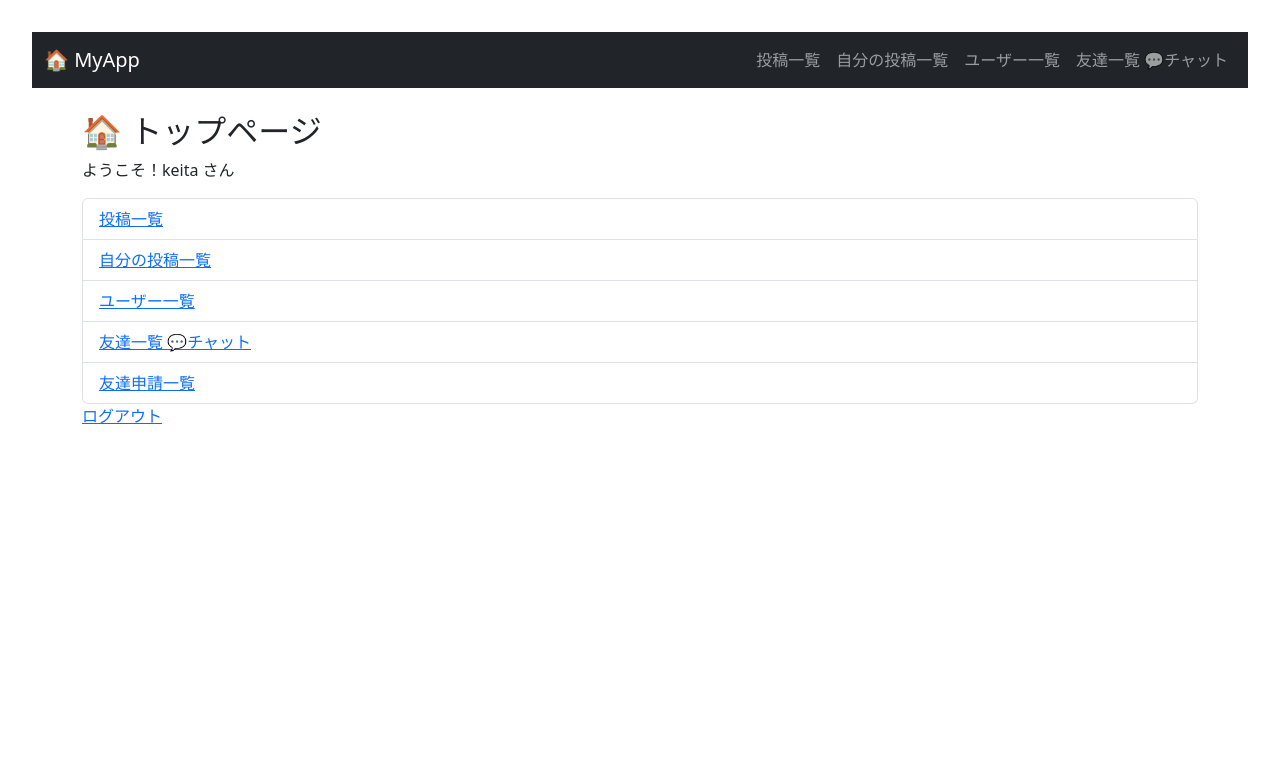
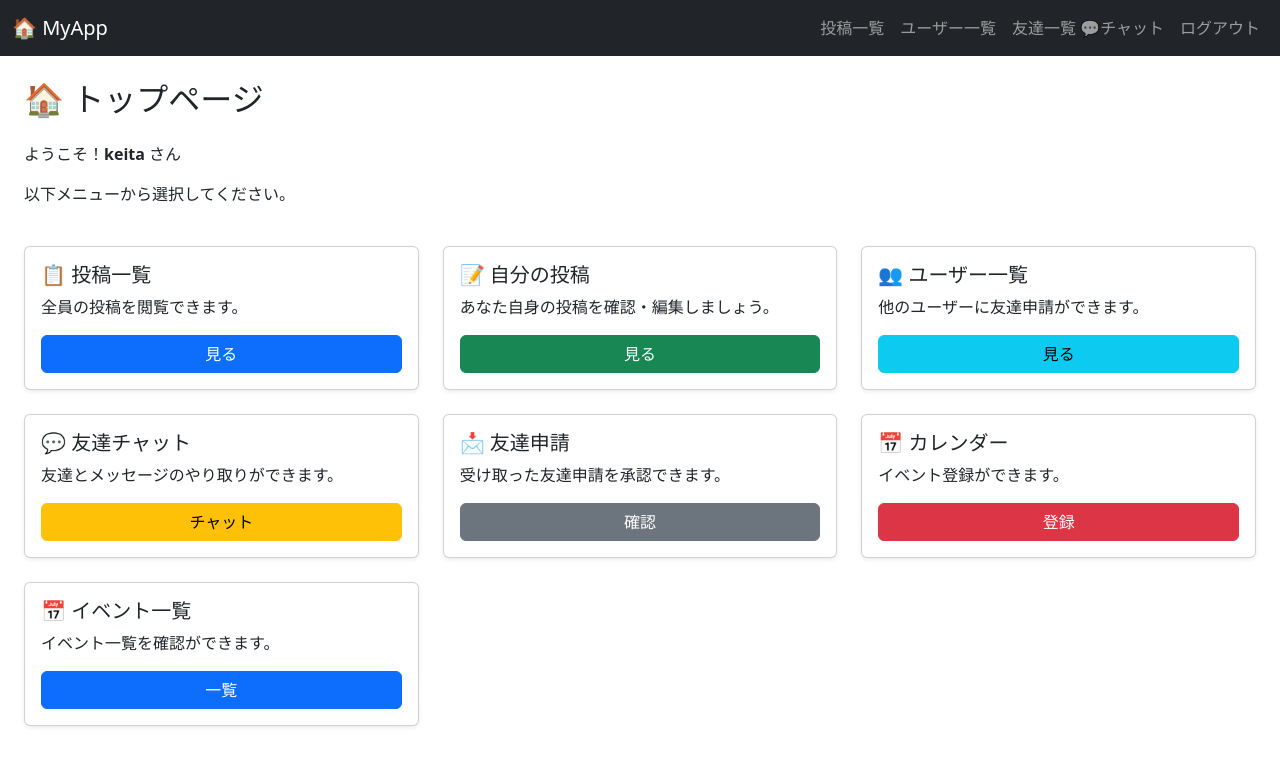
Before and after one commit to hayashi-keita/django-chat-app, a Django app: page / in a window 1280 px wide. Shown: the top 766 px of the page. Run offline with Django 3.2, Linux system fonts and the light colour scheme; a user stored in the database is signed in; data comes from the database, SQL or seed files in the repository; both versions use the stored data as it was after the commit.

Commit message:
イベント機能追加

```diff
--- a/app/admin.py
+++ b/app/admin.py
@@ -1,5 +1,6 @@
 from django.contrib import admin
-from .models import Post, FriendshipRequest
+from .models import Post, FriendshipRequest, ChatMessage
 
 admin.site.register(Post)
 admin.site.register(FriendshipRequest)
+admin.site.register(ChatMessage)
--- /dev/null
+++ b/app/context_processors.py
@@ -0,0 +1,8 @@
+from .models import ChatMessage
+
+def unread_count(request):
+    if request.user.is_authenticated:
+        count = ChatMessage.objects.filter(receiver=request.user, is_read=False).count()
+    else:
+        count = 0
+    return {'unread_count': count}
--- a/app/templates/app/base.html
+++ b/app/templates/app/base.html
@@ -6,8 +6,18 @@
     <title>{% block title %}My App{% endblock %}</title>
     <!-- ✅ Bootstrap CDN -->
     <link href="https://cdn.jsdelivr.net/npm/bootstrap@5.3.3/dist/css/bootstrap.min.css" rel="stylesheet">
+    <!-- ✅ 余白を除去して全体を広げる -->
     <style>
-        body { padding: 2rem;}
+        html, body {
+            margin: 0;
+            padding: 0;
+        }
+        .card{
+            transition: transform 0.2s ease;
+        }
+        .card:hover{
+            transform: scale(1.02);
+        }
     </style>
 </head>
 <body>
@@ -18,17 +28,26 @@
             <div class="collapse navbar-collapse">
                 <ul class="navbar-nav ms-auto">
                     <li class="nav-item"><a class="nav-link" href="{% url 'post_list' %}">投稿一覧</a></li>
-                    <li class="nav-item"><a class="nav-link" href="{% url 'my_posts' %}">自分の投稿一覧</a></li>
                     <li class="nav-item"><a class="nav-link" href="{% url 'user_list' %}">ユーザー一覧</a></li>
-                    <li class="nav-item"><a class="nav-link" href="{% url 'friend_list' %}">友達一覧 💬チャット</a></li>
+                    <li class="nav-item">
+                        <a class="nav-link" href="{% url 'friend_list' %}">
+                            友達一覧 💬チャット
+                            {% if unread_count > 0 %}
+                                <span class="badge bg-danger rounded-pill">{{ unread_count }}</span>
+                            {% endif %}
+                        </a>
+                    </li>
+                    <li class="nav-item"><a class="nav-link" href="{% url 'logout' %}">ログアウト</a></li>
                 </ul>
             </div>
         </div>
     </nav>
-
-    <div class="container">
+    <!-- ✅ container → container-fluid に変更 -->
+    <div class="container-fluid px-4">
         {% block content %}{% endblock %}
     </div>
     {% block script %}{% endblock %}
+    <!-- ✅ Bootstrap JS（ナビバー動作用） -->
+    <script src="https://cdn.jsdelivr.net/npm/bootstrap@5.3.3/dist/js/bootstrap.bundle.min.js"></script>
 </body>
 </html>
--- a/app/templates/app/chat.html
+++ b/app/templates/app/chat.html
@@ -12,7 +12,7 @@
     <div id="chat-box" style="border: 1px solid #ccc; padding: 10px; height: 300px; overflow-y: scroll;">
         {% for msg in messages %}
             <p>
-                <strong>{{ msg.sender.username }}</strong>: {{ msg.message }}
+                <strong>{% if msg.sender == request.user %}自分{% else %}{{ msg.sender.username }}{% endif %}</strong>: {{ msg.message }}
                 <small>({{ msg.timestamp|date:'Y/m/d H:i' }})</small>
 
                 {% if msg.sender == request.user %}
@@ -52,7 +52,7 @@
         if (!message) return;
 
         const csrfToken = document.querySelector('[name=csrfmiddlewaretoken]').value;
-        const currentUsername = document.body.dataset.username;
+        const currentUsername = document.getElementById('chat-container').dataset.username;
 
         fetch("{% url 'send_message_ajax' friend.id %}", {
             method: 'POST',
@@ -67,7 +67,7 @@
             if (data.status === 'ok') {
                 const chatBox = document.getElementById('chat-box');
                 const newMessage = document.createElement('p');
-                newMessage.innerHTML = `<strong>${currentUsername}</strong>: ${message} <small>(今)</small>`;
+                newMessage.innerHTML = `<strong>自分</strong>: ${message} <small>(今)</small>`;
                 chatBox.appendChild(newMessage);
                 messageInput.value = '';
                 chatBox.scrollTop = chatBox.scrollHeight;
--- a/app/templates/app/home.html
+++ b/app/templates/app/home.html
@@ -3,19 +3,86 @@
 {% block title %}ホーム{% endblock %}
 
 {% block content %}
-    <h2>🏠 トップページ</h2>
-    <p>ようこそ！{{ user.username }} さん</p>
+<h2 class="mb-4">🏠 トップページ</h2>
+<p>ようこそ！<strong>{{ user.username }}</strong> さん</p>
+<p>以下メニューから選択してください。</p>
 
-    <ul class="list-group">
-        <li class="list-group-item"><a href="{% url 'post_list' %}">投稿一覧</a></li>
-        <li class="list-group-item"><a href="{% url 'my_posts' %}">自分の投稿一覧</a></li>
-        <li class="list-group-item"><a href="{% url 'user_list' %}">ユーザー一覧</a></li>
-        <li class="list-group-item"><a href="{% url 'friend_list' %}">友達一覧 💬チャット</a>
-            {% if unread_count > 0 %}
-                <span style="color: red; font-weight: bold;">({{ unread_count}}件未読)</span>
-            {% endif %}
-        </li>
-        <li class="list-group-item"><a href="{% url 'friend_requests' %}">友達申請一覧</a></li>
-    </ul>
-    <p><a href="{% url 'logout' %}">ログアウト</a></p>
+<div class="row row-cols-1 row-cols-md-2 row-cols-lg-3 g-4 mt-3">
+    <div class="col">
+        <div class="card h-100 shadow-sm">
+            <div class="card-body d-flex flex-column">
+                <h5 class="card-title">📋 投稿一覧</h5>
+                <p class="card-text">全員の投稿を閲覧できます。</p>
+                <a href="{% url 'post_list' %}" class="btn btn-primary mt-auto">見る</a>
+            </div>
+        </div>
+    </div>
+
+    <div class="col">
+        <div class="card h-100 shadow-sm">
+            <div class="card-body d-flex flex-column">
+                <h5 class="card-title">📝 自分の投稿</h5>
+                <p class="card-text">あなた自身の投稿を確認・編集しましょう。</p>
+                <a href="{% url 'my_posts' %}" class="btn btn-success mt-auto">見る</a>
+            </div>
+        </div>
+    </div>
+
+    <div class="col">
+        <div class="card h-100 shadow-sm">
+            <div class="card-body d-flex flex-column">
+                <h5 class="card-title">👥 ユーザー一覧</h5>
+                <p class="card-text">他のユーザーに友達申請ができます。</p>
+                <a href="{% url 'user_list' %}" class="btn btn-info mt-auto">見る</a>
+            </div>
+        </div>
+    </div>
+
+    <div class="col">
+        <div class="card h-100 shadow-sm">
+            <div class="card-body d-flex flex-column">
+                <h5 class="card-title">💬 友達チャット</h5>
+                <p class="card-text">友達とメッセージのやり取りができます。</p>
+                <a href="{% url 'friend_list' %}" class="btn btn-warning mt-auto">
+                    チャット
+                    {% if unread_count > 0 %}
+                        <span class="badge bg-danger ms-2">{{ unread_count }}</span>
+                    {% endif %}
+                </a>
+            </div>
+        </div>
+    </div>
+
+    <div class="col">
+        <div class="card h-100 shadow-sm">
+            <div class="card-body d-flex flex-column">
+                <h5 class="card-title">📩 友達申請</h5>
+                <p class="card-text">受け取った友達申請を承認できます。</p>
+                <a href="{% url 'friend_requests' %}" class="btn btn-secondary mt-auto">確認</a>
+            </div>
+        </div>
+    </div>
+
+    <div class="col">
+        <div class="card h-100 shadow-sm">
+            <div class="card-body d-flex flex-column">
+                <h5 class="card-title">📅 カレンダー</h5>
+                <p class="card-text">イベント登録ができます。</p>
+                <a href="{% url 'dashboard' %}" class="btn btn-danger mt-auto">登録</a>
+            </div>
+        </div>
+    </div>
+
+    <div class="col">
+        <div class="card h-100 shadow-sm">
+            <div class="card-body d-flex flex-column">
+                <h5 class="card-title">📅 イベント一覧</h5>
+                <p class="card-text">イベント一覧を確認ができます。</p>
+                <a href="{% url 'event_list' %}" class="btn btn-primary mt-auto">一覧</a>
+            </div>
+        </div>
+    </div>
+
+</div>
+
 {% endblock %}
--- a/app/urls.py
+++ b/app/urls.py
@@ -22,5 +22,7 @@ urlpatterns = [
     path('chat/<int:user_id>/send/', views.send_message_ajax, name='send_message_ajax'),  # 非同期通信
     path('chat/<int:user_id>/messages/', views.get_messages_ajax, name='get_messages_ajax'),  # 未読既読
     path('chat/<int:user_id>/<int:message_id>/edit', views.edit_chat_message, name='edit_chat'),  # チャット編集
-    path('chat/<int:user_id>/<int:message_id>/delete', views.delete_chat_message, name='delete_chat')  # チャット削除
+    path('chat/<int:user_id>/<int:message_id>/delete', views.delete_chat_message, name='delete_chat'),  # チャット削除
+    path('dashboard/', views.dashboard_view, name='dashboard'),  #  ダッシュボードページ
+    path('events/', views.event_list_view, name='event_list'),  # イベントリストページ
 ]
--- a/app/views.py
+++ b/app/views.py
@@ -5,9 +5,9 @@ from django.contrib.auth.decorators import login_required
 from django.contrib import messages
 from django.http import JsonResponse
 from django.views.decorators.csrf import csrf_exempt
-from django.utils.decorators import method_decorator
-from .forms import PostForm
-from .models import Post, FriendshipRequest, ChatMessage
+from django.utils import timezone
+from .forms import PostForm, EventForm
+from .models import Post, FriendshipRequest, ChatMessage, Event
 
 # ホームページ
 # ブラウザからアクセスがあると Django がビュー関数を呼び出しrequest という名前の引数にアクセス情報が自動的に入ってくる
@@ -173,7 +173,20 @@ def friend_list(request):
     # 双方向に友達になっているユーザーを取得
     friends = list(set([fr.to_user for fr in sent] + [fr.from_user for fr in received]))
 
-    return render(request, 'app/friend_list.html', {'friends': friends})
+    # ✅ 各 friend に対して未読件数をカウント（辞書に格納）
+    unread_counts = {}
+    for friend in friends:
+        count = ChatMessage.objects.filter(
+            sender=friend,
+            receiver=user,
+            is_read=False,
+        ).count()
+        unread_counts[friend.id] = count
+
+    return render(request, 'app/friend_list.html', {
+        'friends': friends,
+        'unread_counts': unread_counts,
+        })
 
 # チャット画面の処理
 @login_required
@@ -238,12 +251,10 @@ def get_messages_ajax(request, user_id):
     data = []
     for msg in new_messages:
         data.append({
-            'sender': msg.sender.username,
+            'sender': '自分' if msg.sender.id == request.user.id else msg.sender.username,
             'message': msg.message,
             'timestamp': msg.timestamp.strftime('%Y/%m%d %H:%M'),
         })
-    # 既読にする
-    ChatMessage.objects.filter(id__in=[msg.id for msg in new_messages]).update(is_read=True)
 
     return JsonResponse({'messages': data})
 
@@ -277,3 +288,38 @@ def delete_chat_message(request, user_id, message_id):
         'message': message,
         'friend': get_object_or_404(User, id=user_id)
     })
+
+# イベント機能
+@login_required
+def dashboard_view(request):
+    today = timezone.now().date()
+    month = today.month
+    year = today.year
+
+    events = Event.objects.filter(
+        owner=request.user,
+        date__year=year,
+        date__month=month
+    ).order_by('date')
+
+    if request.method == 'POST':
+        form = EventForm(request.POST)
+        if form.is_valid():
+            event = form.save(commit=False)
+            event.owner = request.user
+            event.save()
+            return redirect('dashboard')
+    else:
+        form = EventForm()
+
+    return render(request, 'app/dashboard.html', {
+        'form': form,
+        'events': events,
+        'today': today,
+    })
+
+# イベント一覧表示
+@login_required
+def event_list_view(request):
+    events = Event.objects.filter(owner=request.user).order_by('date')
+    return render(request, 'app/event_list.html', {'events': events})
--- a/mysite/settings.py
+++ b/mysite/settings.py
@@ -64,6 +64,7 @@ TEMPLATES = [
                 'django.template.context_processors.request',
                 'django.contrib.auth.context_processors.auth',
                 'django.contrib.messages.context_processors.messages',
+                'app.context_processors.unread_count',
             ],
         },
     },
```
Also changed, not shown: app/forms.py (+9 -1 lines), app/models.py (+10 -0 lines), app/templates/app/dashboard.html (added, +30 -0 lines), app/templates/app/event_list.html (added, +20 -0 lines), app/templates/app/friend_list.html (+20 -7 lines), app/templates/app/post_list.html (+20 -11 lines), app/templates/app/user_list.html (+28 -18 lines), app/templatetags/dict_extras.py (added, +9 -0 lines), app/migrations/0006_event.py (added), app/templatetags/__init__.py (added), db.sqlite3.
